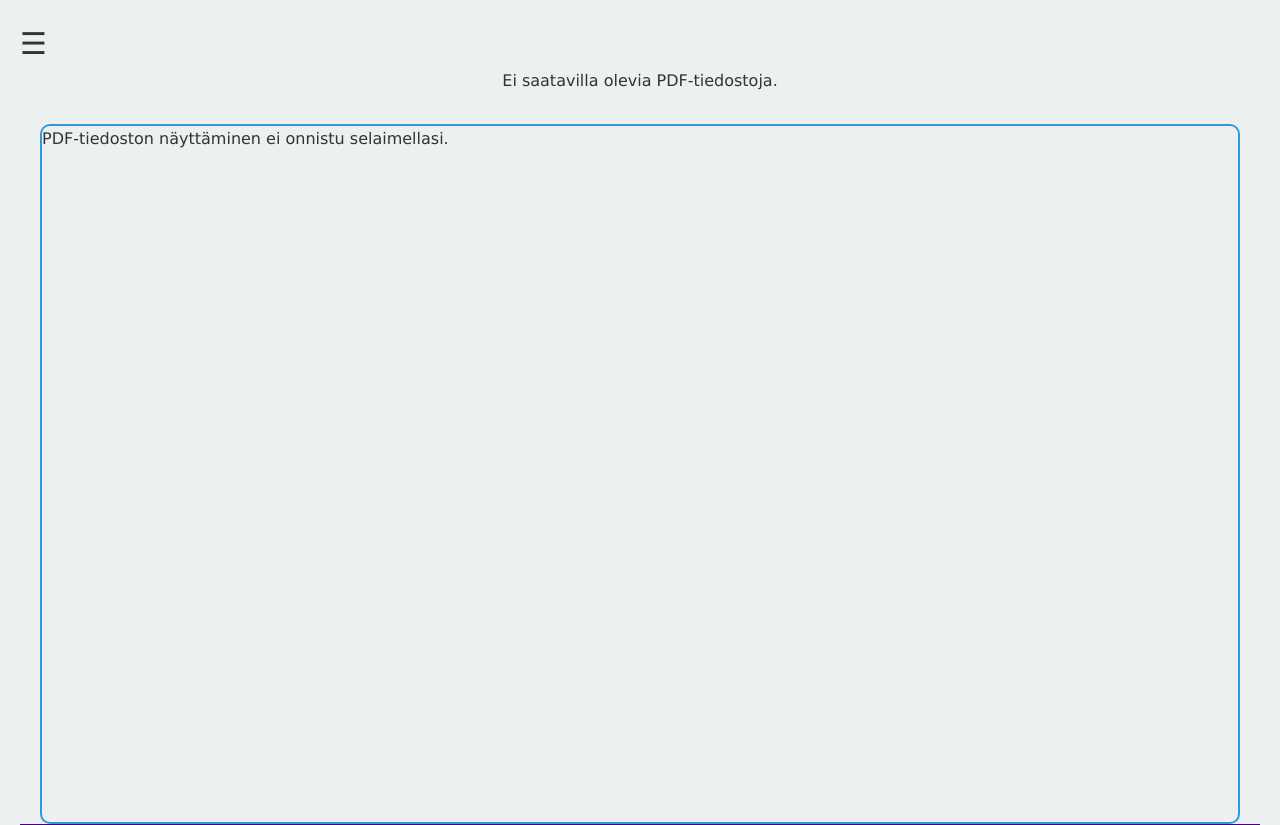
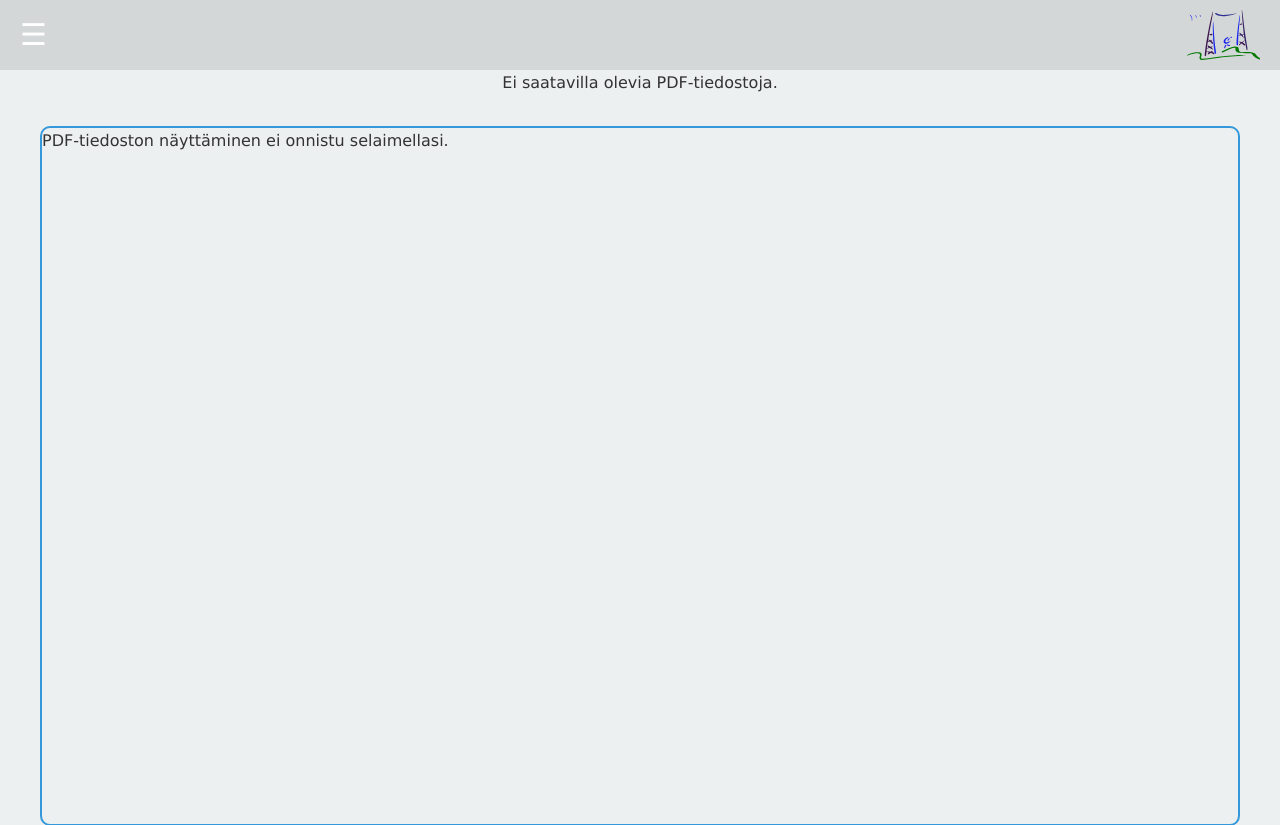
Before and after one commit to mikosavolainen/oh3ac, a PHP site: page / in a window 1280 px wide. Shown: the top 825 px of the page. Run offline with PHP 8.4, Linux system fonts and the light colour scheme.

Commit message:
päivityksiä Header

```diff
--- a/components/header.php
+++ b/components/header.php
@@ -1 +1,11 @@
-<html></html>
+<!DOCTYPE html>
+<html lang="fi">
+<header class="header">
+    <!-- Vasen: Hamburger-nappi -->
+    <span class="header_menu-icon" onclick="openNav()">&#9776;</span>
+
+    <!-- Oikea: Logo -->
+    <img src="images/Logot/OH3AC-MastoLogo.svg" alt="Logo" class="header_logo">
+</header>
+
+</html>
--- a/components/menu.php
+++ b/components/menu.php
@@ -18,7 +18,7 @@
 
 </div>
 
-<span style="font-size:30px;cursor:pointer" onclick="openNav()">&#9776;</span>
+
 
 <script>
 function openNav() {
--- a/index.php
+++ b/index.php
@@ -22,8 +22,9 @@
         }
     </script>
 </head>
+
 <body>
-
+<?php include 'components/header.php'; ?>
     <?php include 'components/menu.php'; ?>
 
     <div class="etusivu-container">
--- a/styles/styles.css
+++ b/styles/styles.css
@@ -54,7 +54,7 @@
     line-height: 1.6;
     background-color: var(--bg-color);
     color: var(--text-color);
-    padding: 20px;
+
     min-height: 100vh;
 }
 
@@ -322,3 +322,44 @@
     }
 }
 /* ################################### FOOTER ###################################*/
+
+
+.header {
+    display: flex;
+    justify-content: space-between; /* Varmistaa, että sisältö on molemmissa päissä */
+    align-items: center; /* Keskittää sisällön pystysuunnassa */
+background-color: #8181813b;
+
+    color: white;
+    padding: 10px 20px;
+}
+
+.header_menu-icon {
+    font-size: 30px;
+    cursor: pointer;
+
+    order: -1; /* Sijoitetaan vasempaan reunaan */
+}
+
+.header_logo {
+    max-height: 50px;
+    display: block ; /* Piilotetaan oletuksena */
+
+}
+
+/* Pienille näytöille (esim. mobiililaitteet) */
+@media (max-width: 768px) {
+    .header_menu-icon {
+        display: block; /* Näytetään menu-icon */
+    }
+    .header_logo {
+        display: none; /* Piilotetaan logo */
+    }
+}
+
+/* Isommille näytöille (esim. tabletit ja tietokoneet) */
+@media (min-width: 769px) {
+    .header_logo {
+        display: block; /* Näytetään logo */
+    }
+}
```
